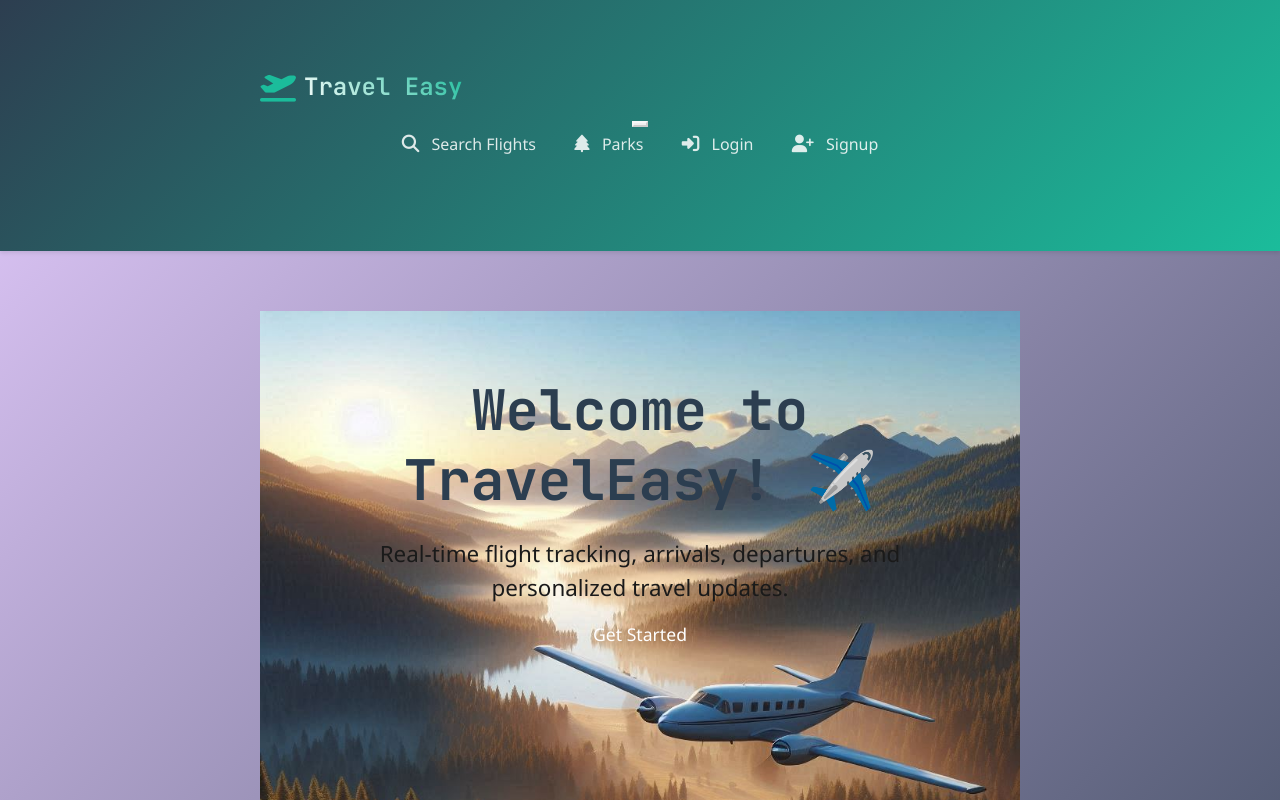
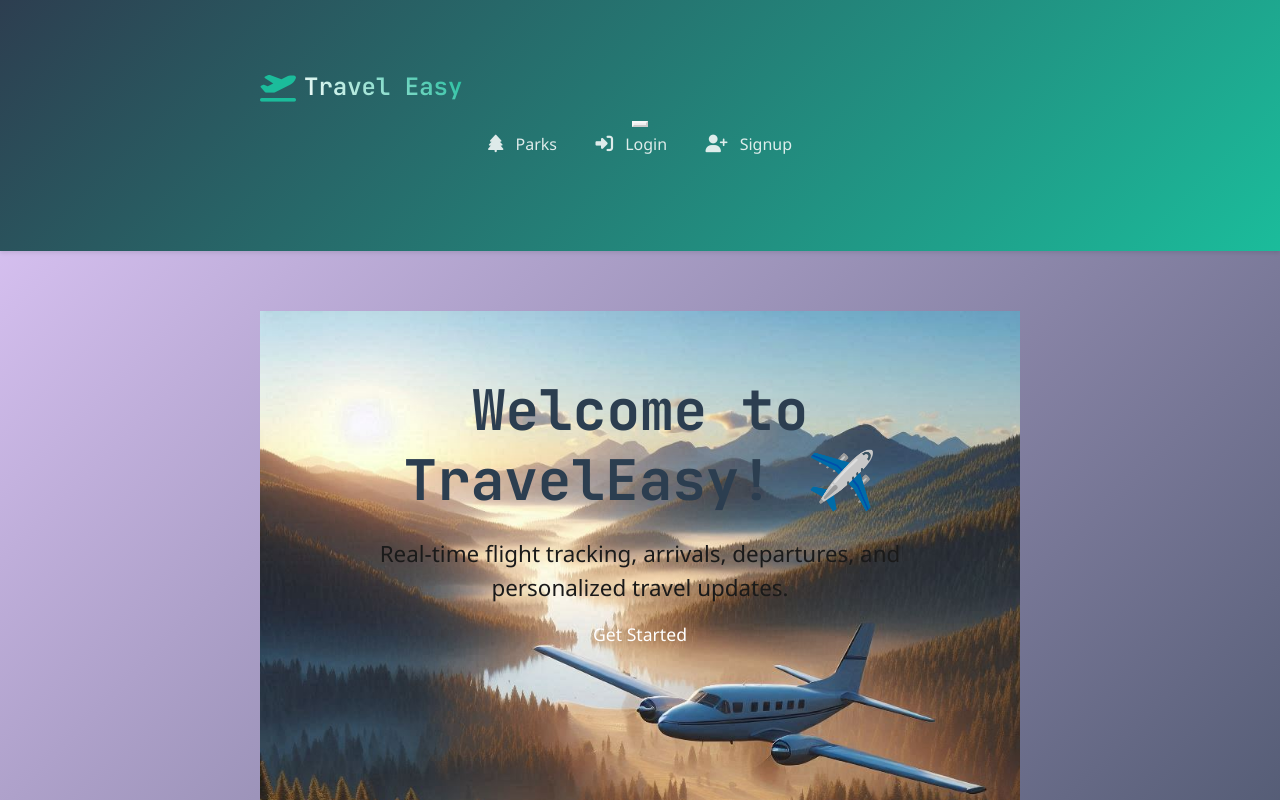
Before and after one commit to eoreilly0906/Travel-Easy, a React (Vite) app in the folder client/: page / in a window 1280 px wide. Shown: the top 800 px of the page. Built offline with nearby package versions, Linux system fonts and the light colour scheme.

Commit message:
Remove unused Search Flights link from Header component for cleaner navigation

```diff
--- a/client/src/components/Header.tsx
+++ b/client/src/components/Header.tsx
@@ -23,13 +23,6 @@ const Header: React.FC = () => {
         <Navbar.Toggle aria-controls="basic-navbar-nav" className="custom-toggler" />
         <Navbar.Collapse id="basic-navbar-nav">
           <Nav className="me-auto">
-            <Nav.Link
-              as={Link}
-              to="/flights"
-              className={isActive('/flights') ? 'active' : ''}
-            >
-              <i className="fas fa-search"></i> Search Flights
-            </Nav.Link>
             <Nav.Link
               as={Link}
               to="/parks"
```
